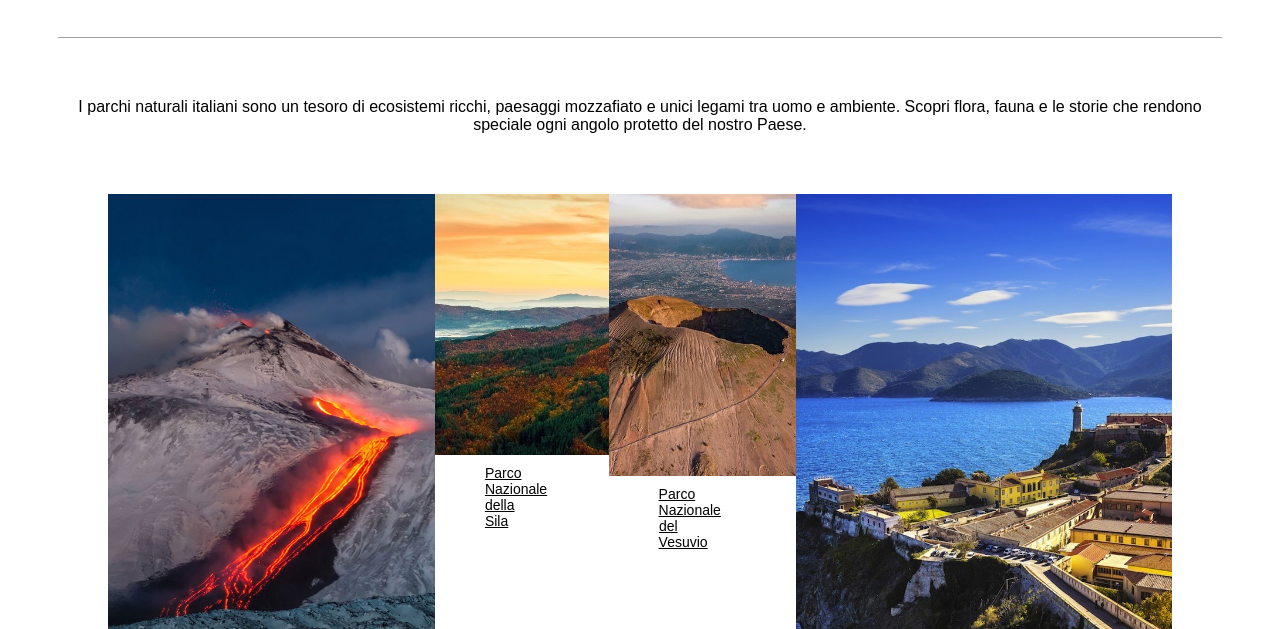
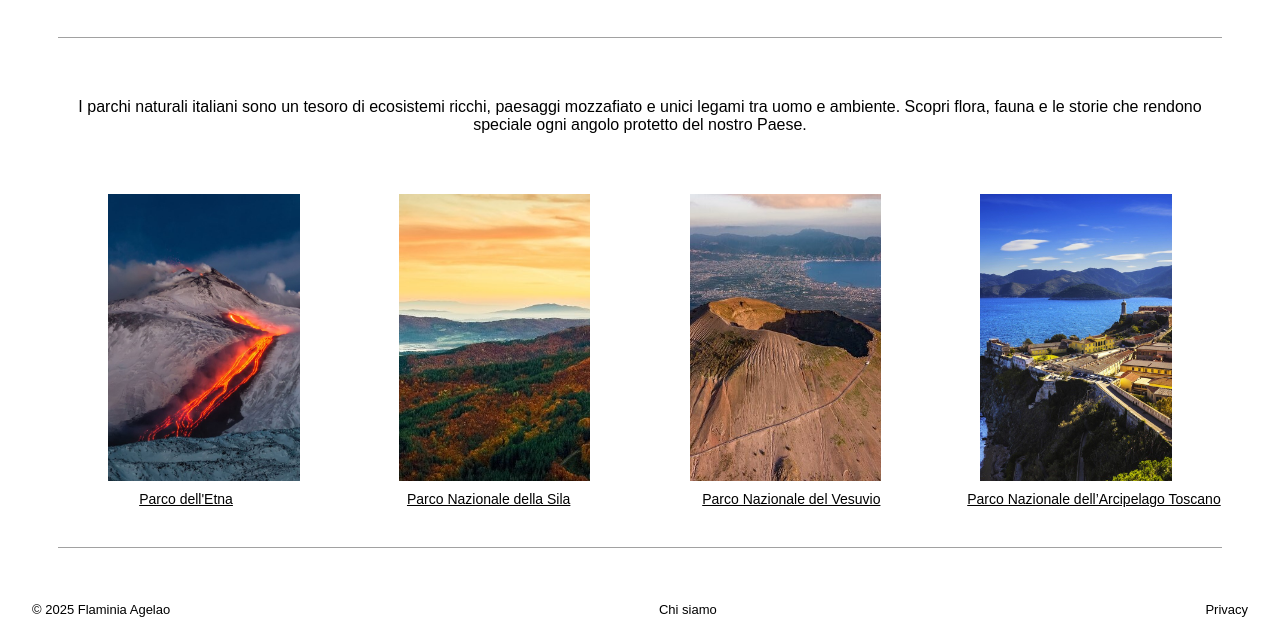
Before and after one commit to FlaminiaAgelao05/Parchi-Flaminiaa-Agelao, a plain HTML site: page index.html in a window 1280 px wide. Shown: the part 171-800 px from the top of the page. Drawn offline with Linux system fonts and the light colour scheme.

Commit message:
Update index.html

```diff
--- a/index.html
+++ b/index.html
@@ -36,42 +36,26 @@
     </div>
 
     <div class="imghome1">
-  <div class="parco">
         <a href="Parco dell'Etna.html">
     <img src="Immagini/immagine2.jpg" alt="Parco dell'Etna"/>
   </a>
-    <nav class="navparchi">
-      <a href="Parco dell'Etna.html">Parco dell'Etna</a>
-    </nav>
-  </div>
-
-  <div class="parco">
   <a href="Parco Sila.html">
     <img src="Immagini/immagine3.jpg" alt="Parco Sila"/>
   </a>
-    <nav class="navparchi">
-      <a href="Parco Sila.html">Parco Nazionale della Sila</a>
-    </nav>
-  </div>
-
-  <div class="parco">
   <a href="Parco Vesuvio.html">
     <img src="Immagini/immagine4.jpg" alt="Parco Vesuvio"/>
   </a>
-    <nav class="navparchi">
-      <a href="Parco Vesuvio.html">Parco Nazionale del Vesuvio</a>
-    </nav>
-  </div>
-
-  <div class="parco">
   <a href="Parco Toscano.html">
     <img src="Immagini/immagine5.jpg" alt="Parco Toscano"/>
   </a>
+    </div>
+
     <nav class="navparchi">
+      <a href="Parco dell'Etna.html">Parco dell'Etna</a>
+      <a href="Parco Sila.html">Parco Nazionale della Sila</a>
+      <a href="Parco Vesuvio.html">Parco Nazionale del Vesuvio</a>
       <a href="Parco Toscano.html">Parco Nazionale dell’Arcipelago Toscano</a>
     </nav>
-  </div>
-</div>
 
 
 
```
Lines whose indentation alone changed are shown as unchanged.
